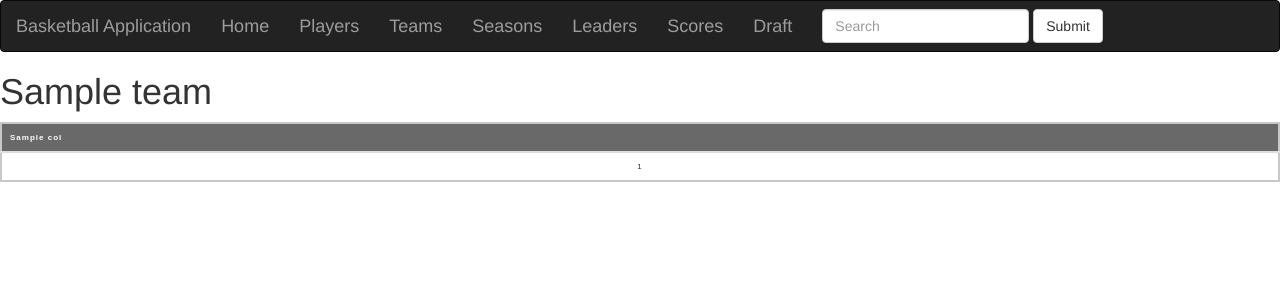
After one commit to dopeter2498/BasketballApplication, a Flask app: template templates/teams-result.html in a window 1280 px wide. The commit adds this page. Shown: the top 300 px of the page. Run offline with Flask 2, Linux system fonts and the light colour scheme; the template is opened without the code that fills it: most values are stand-ins (such as "Sample title", 1, 10 or a date in 2020); some libraries are stand-ins or nearby versions.

Commit message:
Created teams page to list teams for the current season. Team names will redirect to their team's page on click.

```diff
--- a/app.py
+++ b/app.py
@@ -1,7 +1,13 @@
-from flask import Flask, render_template
+from flask import Flask, render_template, request
 from flask_bootstrap import Bootstrap
+from basketball_reference_scraper import seasons as s
+from basketball_reference_scraper import teams as t
+from basketball_reference_scraper import constants
+from basketball_reference_scraper.constants import TEAM_TO_TEAM_ABBR
+from datetime import date
 
 app = Flask(__name__)
+app.config['SECRET_KEY'] = 'hard to guess string'
 bootstrap = Bootstrap(app)
 
 @app.route("/")
@@ -13,9 +19,21 @@ def home():
 def players():
     return render_template('players.html')
 
-@app.route("/teams")
+@app.route("/teams", methods=['GET', 'POST'])
 def teams():
-    return render_template('teams.html')
+    data = s.get_standings()
+    return render_template('teams.html', data=data)
+
+@app.route("/teams-result/<string:team>", methods=['GET', 'POST'])
+def teams_result(team):
+    currYear = date.today().year
+    if (date.today().month > 7):
+        currYear += 1
+    for key in TEAM_TO_TEAM_ABBR:
+        if key == team.upper():
+            teamAbbr = TEAM_TO_TEAM_ABBR[key]
+    roster = t.get_roster_stats(teamAbbr,currYear)
+    return render_template('/teams-result.html', roster=roster, team=team)
 
 @app.route("/seasons")
 def seasons():
--- /dev/null
+++ b/templates/teams-result.html
@@ -0,0 +1,61 @@
+{% extends "layout.html" %}
+{% import 'bootstrap/wtf.html' as wtf %}
+{% block content %}
+
+<style>
+td,
+th {
+    border: 1px solid rgb(190, 190, 190);
+    padding: 10px;
+}
+
+td {
+    text-align: center;
+    white-space: nowrap;
+    width: 50px;
+}
+
+
+th[scope="col"] {
+    background-color: #696969;
+    color: #fff;
+}
+
+th[scope="row"] {
+    background-color: #d7d9f2;
+}
+
+table {
+    border-collapse: collapse;
+    border: 2px solid rgb(200, 200, 200);
+    letter-spacing: 1px;
+    font-family: sans-serif;
+    font-size: .8rem;
+}
+</style>
+<div class='teams-container'>
+	<div class='header'>
+    <h1>{{team}}</h1>
+	</div>
+	<div class='teams-standings'>
+		<table class='table'>
+      <thead>
+        <tr>
+          {% for col in roster %}
+          <th scope="col">{{col}}</th>
+          {% endfor %}
+        </tr>
+      </thead>
+      <tbody>
+        {% for index in range(roster | length) %}
+      <tr>
+        {% for col in roster.columns %}
+        <td>{{roster[col][index]}}</td>
+        {% endfor %}
+      </tr>
+      {% endfor %}
+      </tbody>
+      </table>
+    </div>
+  </div>
+  {% endblock %}
```
Also changed, not shown: templates/teams.html (+32 -3 lines).
